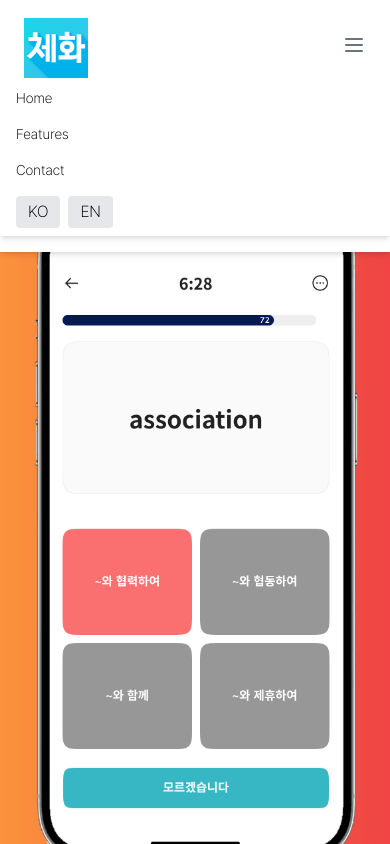
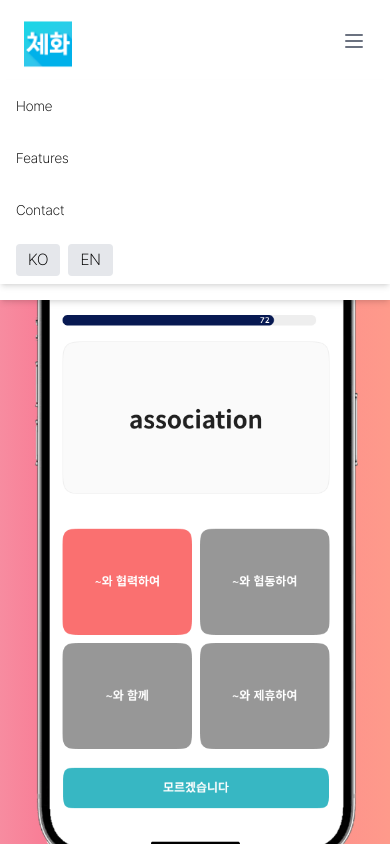
Before and after one commit to NekoGroove01/chehwa-info, a plain HTML site: page index.html in a window 390 px wide. Both pictures are taken after a click on the button 354 px from the left and 44 px from the top of the page. Shown: the top 844 px of the page. Drawn offline with nearby package versions, Linux system fonts and the light colour scheme; a web font is replaced by a local one.

Commit message:
fix: Navbar font size, home background

```diff
--- a/index.html
+++ b/index.html
@@ -33,9 +33,18 @@
         font-weight: 200;
         scrollbar-width: smooth;
       }
+      #home {
+        background-image: linear-gradient(
+          to right,
+          #f78ca0 0%,
+          #f9748f 19%,
+          #fd868c 60%,
+          #fe9a8b 100%
+        );
+      }
       @media screen and (min-width: 1920px) {
         body {
-          font-size: 20px;
+          font-size: 18px;
         }
       }
     </style>
@@ -43,13 +52,11 @@
   <body class="bg-gray-100">
     <nav class="bg-white shadow-md fixed w-full py-4 z-10">
       <div
-        class="container mx-auto px-6 py-0 flex justify-between items-center"
+        class="container mx-auto px-6 py-1 flex justify-between items-center"
       >
         <div class="flex items-center">
-          <img src="images/icon.png" alt="체화 Icon" class="h-16 mr-4" />
-          <span class="text-3xl font-semibold hidden md:inline-block"
-            >체화</span
-          >
+          <img src="images/icon.png" alt="체화 Icon" class="h-12 mr-4" />
+          <span class="text-2xl font-normal hidden md:inline-block">체화</span>
         </div>
         <div class="hidden md:flex items-center space-x-6">
           <a href="#home" class="hover:text-orange-500">Home</a>
@@ -95,13 +102,13 @@
         </div>
       </div>
       <div id="mobile-menu" class="hidden md:hidden bg-white shadow-md">
-        <a href="#home" class="block py-2 px-4 text-sm hover:bg-gray-200"
+        <a href="#home" class="block mt-2 py-4 px-4 text-sm hover:bg-gray-200"
           >Home</a
         >
-        <a href="#features" class="block py-2 px-4 text-sm hover:bg-gray-200"
+        <a href="#features" class="block py-4 px-4 text-sm hover:bg-gray-200"
           >Features</a
         >
-        <a href="#contact" class="block py-2 px-4 text-sm hover:bg-gray-200"
+        <a href="#contact" class="block py-4 px-4 text-sm hover:bg-gray-200"
           >Contact</a
         >
         <div class="flex justify-start px-4 py-2 space-x-2">
--- a/ko.html
+++ b/ko.html
@@ -1,7 +1,4 @@
-<header
-  id="home"
-  class="pt-48 pb-36 bg-gradient-to-r from-orange-400 to-red-500"
->
+<header id="home" class="pt-48 pb-36">
   <div class="container mx-auto px-6 flex flex-col md:flex-row items-center">
     <div class="md:w-1/2 mb-4 md:mb-0 md:mt-8">
       <img
@@ -19,7 +16,7 @@
         <img
           src="images/icon.png"
           alt="체화 Icon"
-          class="h-48 w-48 mt-8 md:mt-0"
+          class="h-48 w-48 mt-24 md:mt-0"
         />
         <div class="flex flex-col space-y-8">
           <h1 class="text-5xl font-semibold text-white">체화</h1>
```
Also changed, not shown: en.html (+2 -5 lines).
